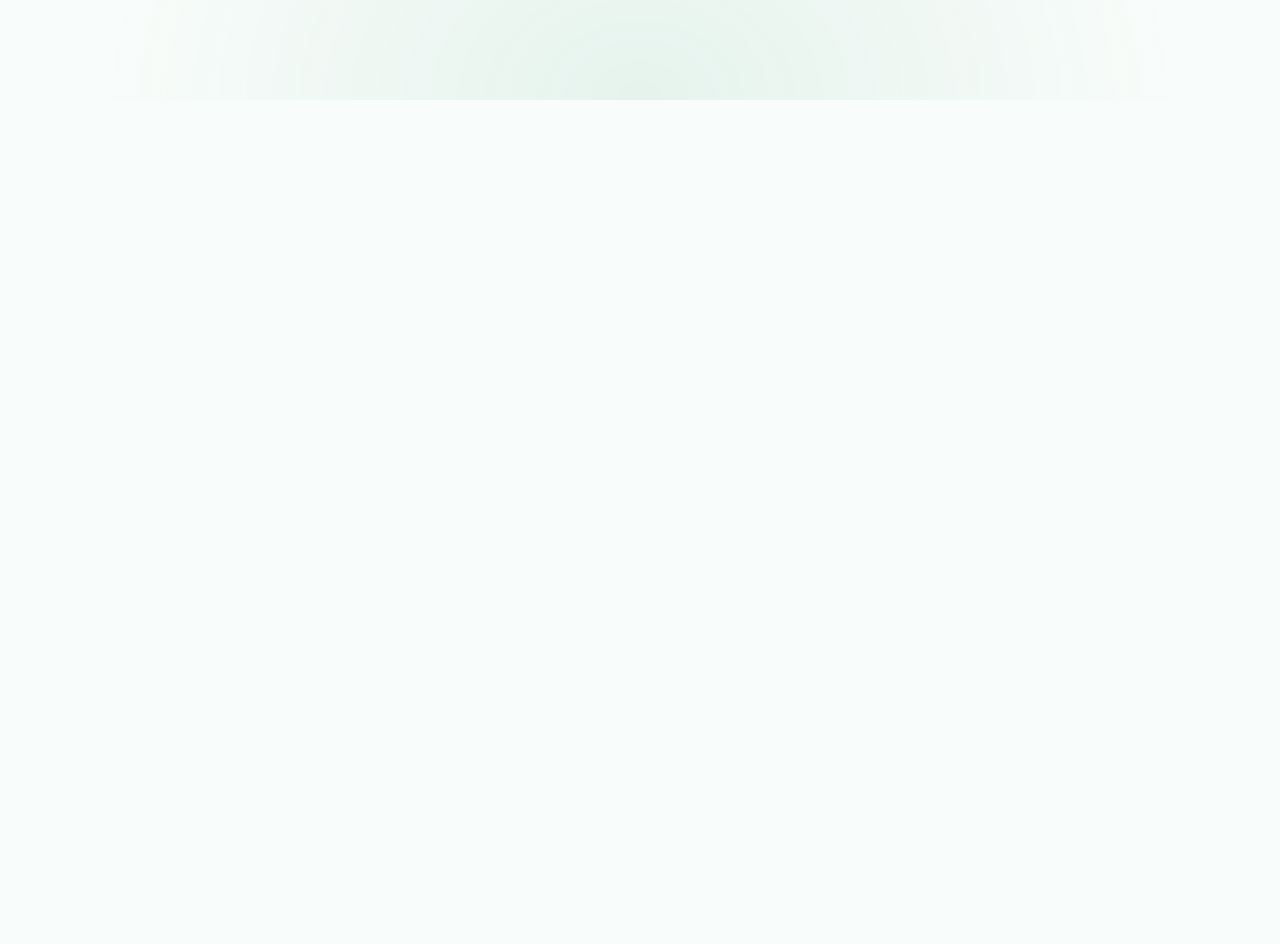
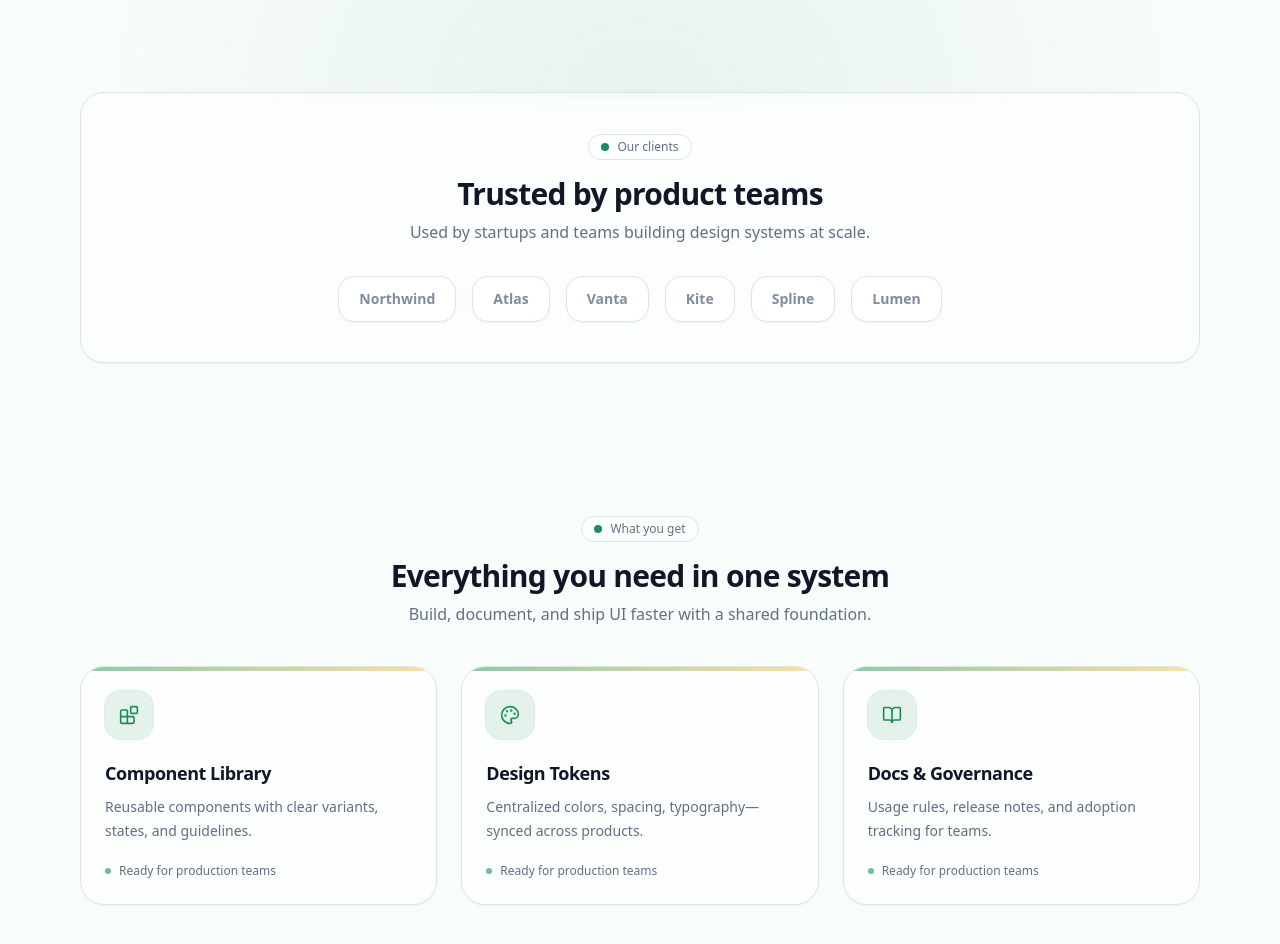
Before and after one commit to Zahraqw/Landing-Page, a React (Vite) app: page / in a window 1280 px wide. Shown: the part 700-1644 px from the top of the page. Before the commit the page ends 800 px from the top, so only its background shows below. Built offline with nearby package versions, Linux system fonts and the light colour scheme.

Commit message:
create clinets & community components

```diff
--- a/src/App.jsx
+++ b/src/App.jsx
@@ -1,10 +1,14 @@
-import { Header, Hero } from "./components";
+import { Header, Hero, Clients, Community } from "./components";
 
 export default function App() {
   return (
     <div className="min-h-screen">
       <Header />
       <Hero />
+      <div className="h-6 md:h-10" />
+      <Clients />
+      <div className="h-6 md:h-10" />
+      <Community />
     </div>
   );
 }
--- /dev/null
+++ b/src/components/Clients.jsx
@@ -0,0 +1,40 @@
+import STRING from "constants/string";
+
+export default function Clients() {
+  const { title, subtitle, logos } = STRING.clients;
+
+  return (
+    <section id="customers" className="py-10 md:py-14">
+      <div className="mx-auto max-w-6xl px-4">
+        <div className="rounded-3xl border bg-white/50 p-6 shadow-sm backdrop-blur md:p-10">
+          <div className="text-center">
+            <div className="inline-flex items-center gap-2 rounded-full border bg-white/70 px-3 py-1 text-xs text-muted-foreground">
+              <span className="h-2 w-2 rounded-full bg-primary" />
+              Our clients
+            </div>
+
+            <h2 className="mt-4 text-2xl font-semibold tracking-tight md:text-3xl">
+              {title}
+            </h2>
+            <p className="mt-2 text-sm text-muted-foreground md:text-base">
+              {subtitle}
+            </p>
+          </div>
+
+          <div className="mt-8 flex flex-wrap items-center justify-center gap-3 md:gap-4">
+            {logos.map((name) => (
+              <div
+                key={name}
+                className="group rounded-2xl border bg-white/60 px-5 py-3 text-sm font-semibold text-muted-foreground shadow-sm transition hover:-translate-y-0.5 hover:bg-white hover:text-foreground"
+              >
+                <span className="opacity-80 group-hover:opacity-100">
+                  {name}
+                </span>
+              </div>
+            ))}
+          </div>
+        </div>
+      </div>
+    </section>
+  );
+}
--- /dev/null
+++ b/src/components/Community.jsx
@@ -0,0 +1,59 @@
+import STRING from "constants/string";
+import { Blocks, Palette, BookOpen } from "lucide-react";
+
+const ICONS = [Blocks, Palette, BookOpen];
+
+export default function Community() {
+  const { title, subtitle, cards, hint, sectionTitle } = STRING.community;
+
+  return (
+    <section id="product" className="py-10 md:py-14">
+      <div className="mx-auto max-w-6xl px-4">
+        <div className="text-center">
+          <div className="inline-flex items-center gap-2 rounded-full border bg-white/70 px-3 py-1 text-xs text-muted-foreground">
+            <span className="h-2 w-2 rounded-full bg-primary" />
+            {sectionTitle}
+          </div>
+
+          <h2 className="mt-4 text-2xl font-semibold tracking-tight md:text-3xl">
+            {title}
+          </h2>
+          <p className="mt-2 text-sm text-muted-foreground md:text-base">
+            {subtitle}
+          </p>
+        </div>
+
+        <div className="mt-10 grid gap-6 md:grid-cols-3">
+          {cards.map((c, idx) => {
+            const Icon = ICONS[idx] || Blocks;
+
+            return (
+              <div
+                key={c.title}
+                className="group relative overflow-hidden rounded-3xl border bg-white/60 p-6 shadow-sm backdrop-blur transition hover:-translate-y-1 hover:bg-white"
+              >
+                <div className="absolute inset-x-0 top-0 h-1 bg-gradient-to-r from-primary/70 to-[hsl(var(--accent))]/60 opacity-70" />
+
+                <div className="grid h-12 w-12 place-items-center rounded-2xl bg-primary/10 ring-1 ring-primary/15 transition group-hover:bg-primary/15">
+                  <Icon className="h-5 w-5 text-primary" />
+                </div>
+
+                <h3 className="mt-5 text-lg font-semibold tracking-tight">
+                  {c.title}
+                </h3>
+                <p className="mt-2 text-sm leading-6 text-muted-foreground">
+                  {c.desc}
+                </p>
+
+                <div className="mt-5 inline-flex items-center gap-2 text-xs text-muted-foreground">
+                  <span className="h-1.5 w-1.5 rounded-full bg-primary/60" />
+                  {hint}
+                </div>
+              </div>
+            );
+          })}
+        </div>
+      </div>
+    </section>
+  );
+}
--- a/src/components/index.js
+++ b/src/components/index.js
@@ -1,2 +1,4 @@
 export { default as Header } from "./Header";
 export { default as Hero } from "./Hero";
+export { default as Clients } from "./Clients";
+export { default as Community } from "./Community";
--- a/src/constants/string.js
+++ b/src/constants/string.js
@@ -34,6 +34,45 @@ const STRING = {
       { title: "Typography Scale", meta: "Published • 1h ago" },
     ],
   },
+
+  clients: {
+    title: "Trusted by product teams",
+    subtitle: "Used by startups and teams building design systems at scale.",
+    logos: ["Northwind", "Atlas", "Vanta", "Kite", "Spline", "Lumen"],
+  },
+
+  community: {
+    title: "Everything you need in one system",
+    subtitle: "Build, document, and ship UI faster with a shared foundation.",
+    hint: " Ready for production teams",
+    sectionTitle: "What you get",
+    cards: [
+      {
+        title: "Component Library",
+        desc: "Reusable components with clear variants, states, and guidelines.",
+      },
+      {
+        title: "Design Tokens",
+        desc: "Centralized colors, spacing, typography—synced across products.",
+      },
+      {
+        title: "Docs & Governance",
+        desc: "Usage rules, release notes, and adoption tracking for teams.",
+      },
+    ],
+  },
+
+  // story: {
+  //   title: "Ship updates without breaking UI",
+  //   subtitle:
+  //     "AuroraUI helps teams move faster with predictable patterns and a system that scales with your product.",
+  //   cta: "Learn more",
+  //   bullets: [
+  //     "Accessible components out of the box",
+  //     "Token-driven theming & consistency",
+  //     "Clear guidelines for every pattern",
+  //   ],
+  // },
 };
 
 export default STRING;
```
